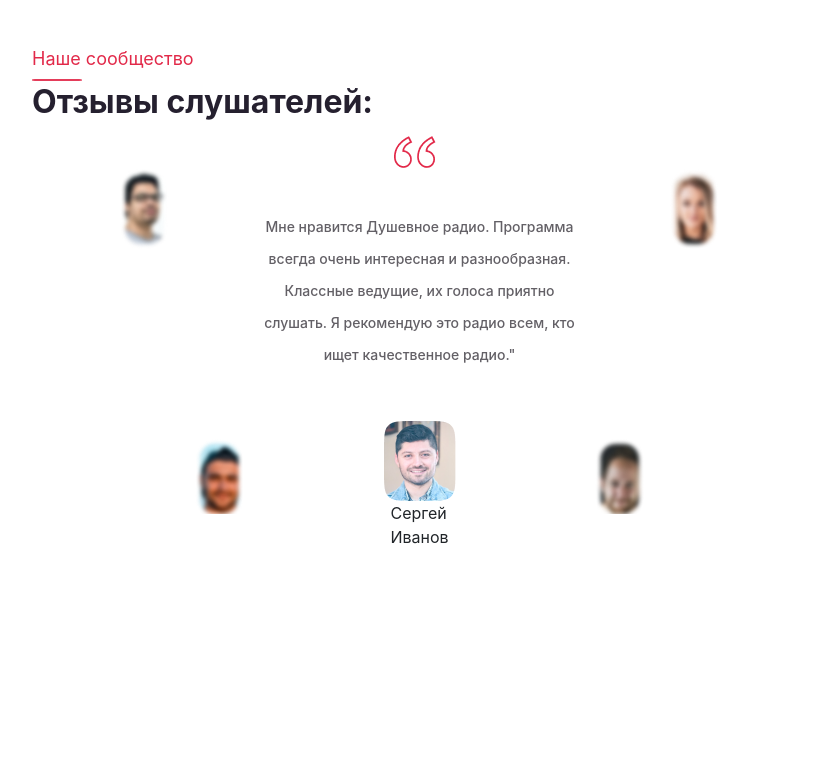
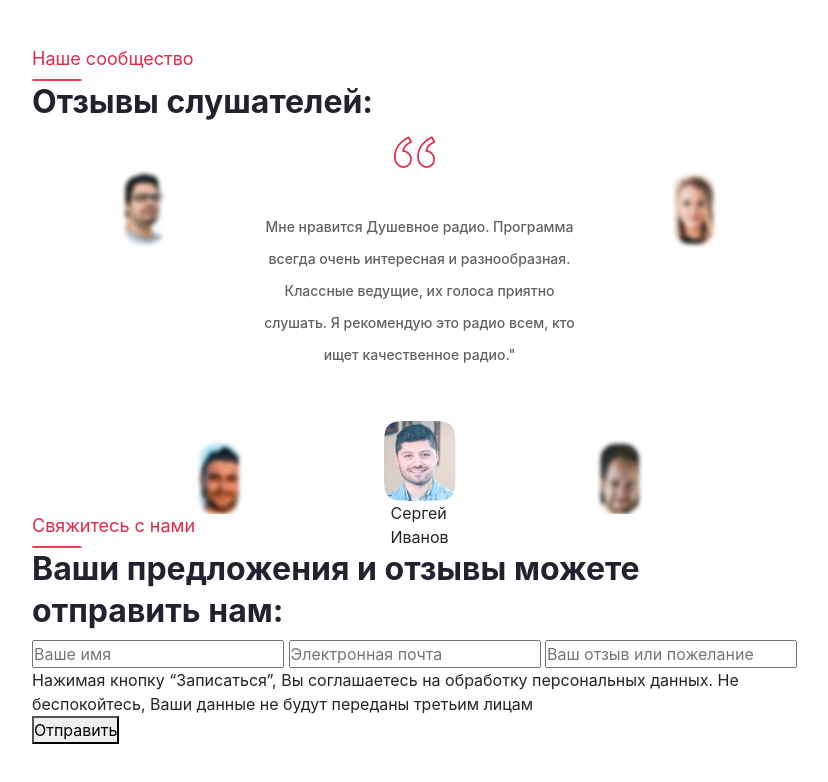
Before and after one commit to Lonviser/radio, a website: page src/index.html in a window 1280 px wide. Shown: the part 2107-2889 px from the top of the page, without its empty margins (428-1256 px from the left). Before the commit the page ends 2711 px from the top, so only its background shows below. Drawn offline with nearby package versions, Linux system fonts and the light colour scheme; files that its build step writes are made by us from their sources; a script that the page names is missing.

Commit message:
add form

```diff
--- a/src/index.html
+++ b/src/index.html
@@ -210,8 +210,24 @@
                         </div>
                      </section>
 
-                    <section class="about"></section>
+                    <section class="about">
+                        <h3 class="heading__title">Свяжитесь с нами</h3>
+                        <div class="heading__hr"> </div>
+                        <h3 class="heading__title32 heading__title32_about">
+                            Ваши предложения и отзывы можете <br> отправить нам:
+                        </h3>
 
+                        <form class="about__form" action="">
+                            <input type="text" class="about__form-input" required placeholder="Ваше имя">
+                            <input type="email" class="about__form-input" required placeholder="Электронная почта">
+                            <input type="text" class="about__form-input" required placeholder="Ваш отзыв или пожелание">
+                            <div class="about__meta">
+                                Нажимая кнопку “Записаться”, Вы соглашаетесь на обработку персональных данных. Не беспокойтесь, Ваши данные не будут переданы третьим лицам
+                            </div>
+                            <button class="about__form-button" type="submit" class="button"> Отправить </button>
+                        </form>
+
+                    </section>
                     </main>
                 </div>
             </div>
```
